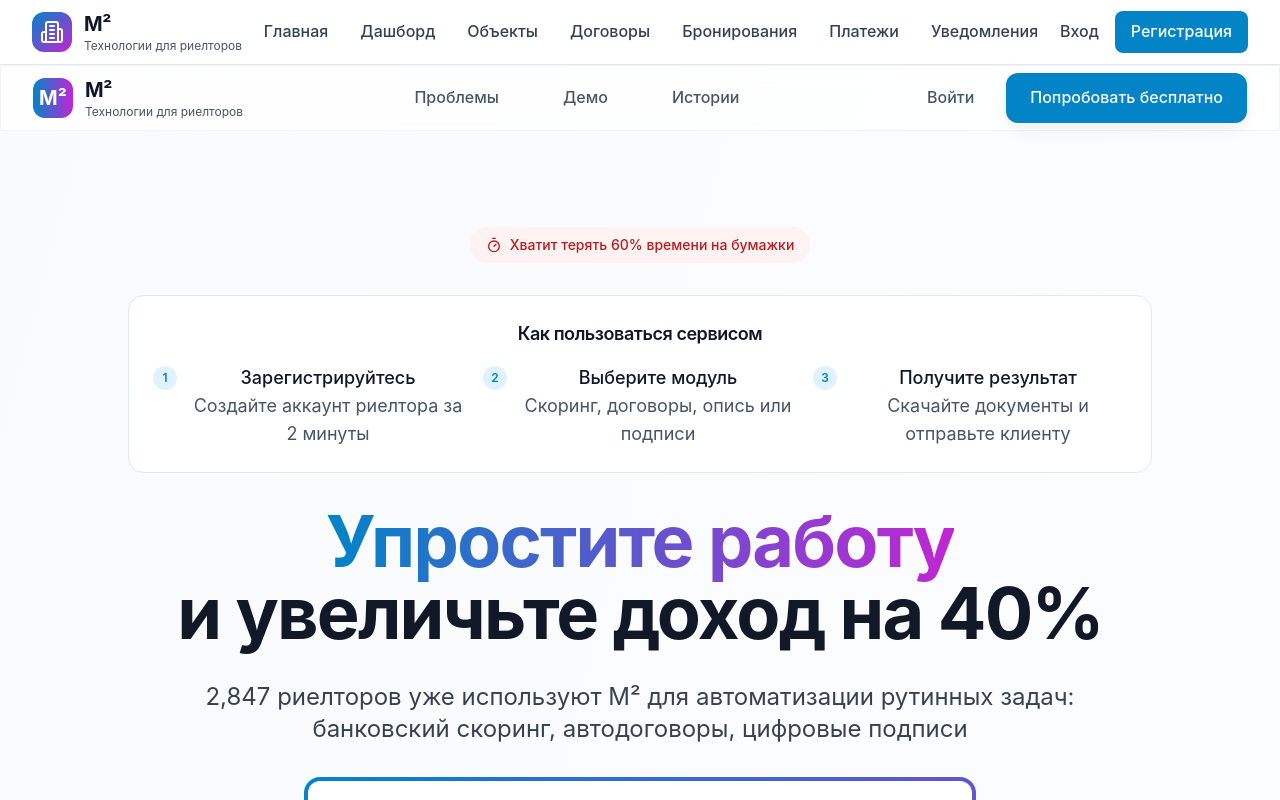
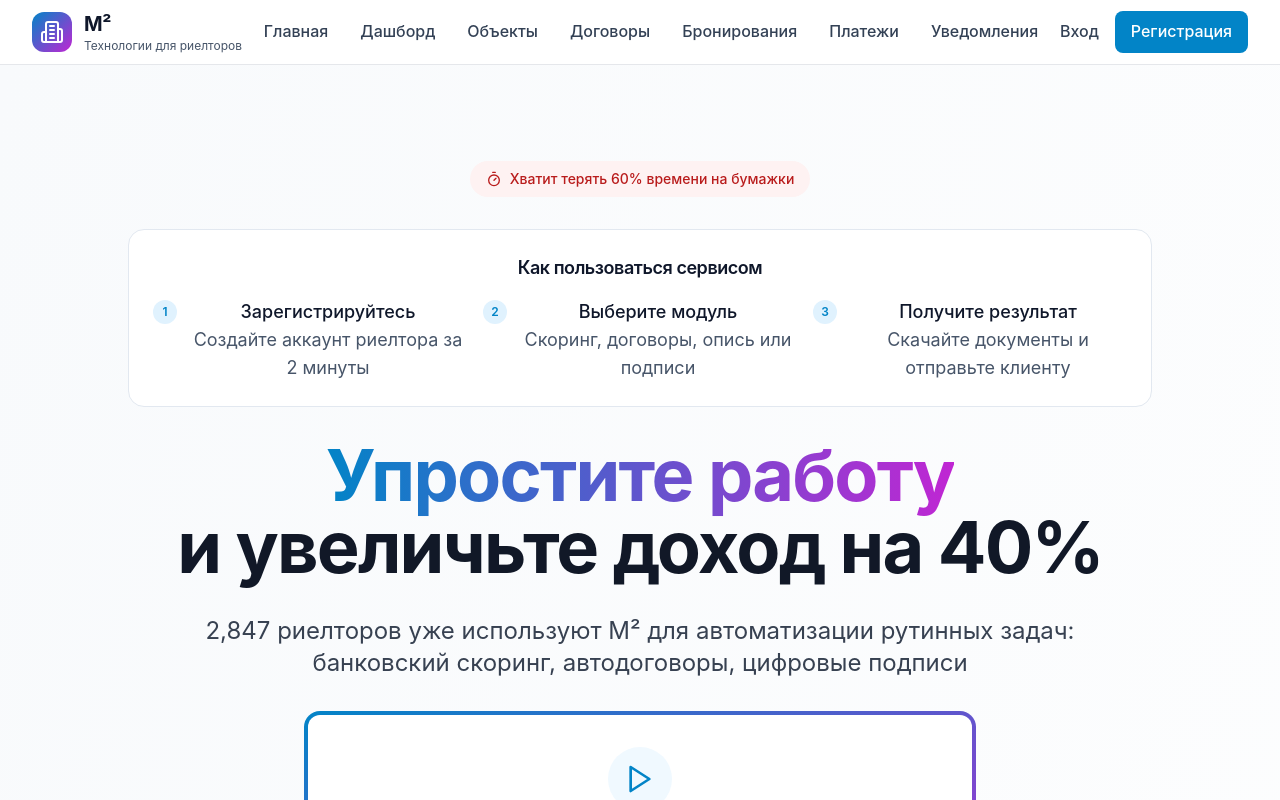
Before and after one commit to nikita-tita/mozaika-rental, a Next.js app: page / in a window 1280 px wide. Shown: the top 800 px of the page. Built offline with nearby package versions, Linux system fonts and the light colour scheme.

Commit message:
fix: убраны дублирующиеся хедер и футер с главной страницы

```diff
--- a/src/app/page.tsx
+++ b/src/app/page.tsx
@@ -200,41 +200,8 @@ export default function HomePage() {
 
   return (
     <div className="min-h-screen bg-gradient-to-br from-primary-50 to-white">
-      {/* Header */}
-      <header className="sticky top-0 z-50 glass-effect border-b border-primary-100">
-        <div className="container-custom">
-          <div className="flex justify-between items-center h-16">
-            <div className="flex items-center gap-3">
-              <div className="w-10 h-10 gradient-bg rounded-xl flex items-center justify-center">
-                <span className="text-xl font-bold text-white">M²</span>
-              </div>
-              <div>
-                <h1 className="text-xl font-bold text-primary-900">M²</h1>
-                <p className="text-xs text-primary-600">Технологии для риелторов</p>
-              </div>
-            </div>
-
-            <nav className="hidden md:flex items-center space-x-8">
-              <Link href="#problems" className="btn-ghost">Проблемы</Link>
-              <Link href="#demo" className="btn-ghost">Демо</Link>
-              <Link href="#stories" className="btn-ghost">Истории</Link>
-            </nav>
-
-            <div className="flex items-center space-x-4">
-              <Link href="/login" className="btn-ghost">
-                Войти
-              </Link>
-              <Link href="/register" className="btn-primary">
-                Попробовать бесплатно
-              </Link>
-            </div>
-          </div>
-        </div>
-      </header>
-
       {/* Hero Section */}
-      <main>
-        <section className="section-padding">
+      <section className="section-padding">
           <div className="container-custom">
             <div className="text-center max-w-5xl mx-auto mb-16">
               <div className="inline-flex items-center gap-2 px-4 py-2 bg-red-50 text-red-700 rounded-full text-sm font-medium mb-8">
@@ -588,63 +555,6 @@ export default function HomePage() {
             </div>
           </div>
         </section>
-      </main>
-
-      {/* Footer */}
-      <footer className="bg-primary-900 text-white">
-        <div className="container-custom py-16">
-          <div className="grid grid-cols-1 md:grid-cols-4 gap-8">
-            <div>
-              <div className="flex items-center gap-3 mb-6">
-                <div className="w-10 h-10 gradient-bg rounded-xl flex items-center justify-center">
-                  <span className="text-xl font-bold text-white">M²</span>
-                </div>
-                <div>
-                  <h3 className="text-lg font-bold">M²</h3>
-                  <p className="text-sm text-primary-300">Технологии для риелторов</p>
-                </div>
-              </div>
-              <p className="text-primary-300 leading-relaxed">
-                Профессиональные инструменты для упрощения работы риелторов
-              </p>
-            </div>
-
-            <div>
-              <h4 className="font-semibold mb-4">Продукт</h4>
-              <ul className="space-y-3 text-primary-300">
-                <li><Link href="#" className="hover:text-white transition-colors">Скоринг</Link></li>
-                <li><Link href="#" className="hover:text-white transition-colors">Договоры</Link></li>
-                <li><Link href="#" className="hover:text-white transition-colors">Мультилистинг</Link></li>
-                <li><Link href="#" className="hover:text-white transition-colors">Подписи</Link></li>
-              </ul>
-            </div>
-
-            <div>
-              <h4 className="font-semibold mb-4">Поддержка</h4>
-              <ul className="space-y-3 text-primary-300">
-                <li><Link href="#" className="hover:text-white transition-colors">Помощь</Link></li>
-                <li><Link href="#" className="hover:text-white transition-colors">Документация</Link></li>
-                <li><Link href="#" className="hover:text-white transition-colors">Сообщество</Link></li>
-                <li><Link href="#" className="hover:text-white transition-colors">Контакты</Link></li>
-              </ul>
-            </div>
-
-            <div>
-              <h4 className="font-semibold mb-4">Компания</h4>
-              <ul className="space-y-3 text-primary-300">
-                <li><Link href="#" className="hover:text-white transition-colors">О нас</Link></li>
-                <li><Link href="#" className="hover:text-white transition-colors">Блог</Link></li>
-                <li><Link href="#" className="hover:text-white transition-colors">Карьера</Link></li>
-                <li><Link href="#" className="hover:text-white transition-colors">Партнеры</Link></li>
-              </ul>
-            </div>
-          </div>
-
-          <div className="border-t border-primary-700 mt-12 pt-8 text-center text-primary-300">
-            <p>© 2024 M². Все права защищены.</p>
-          </div>
-        </div>
-      </footer>
     </div>
   );
 }
```
